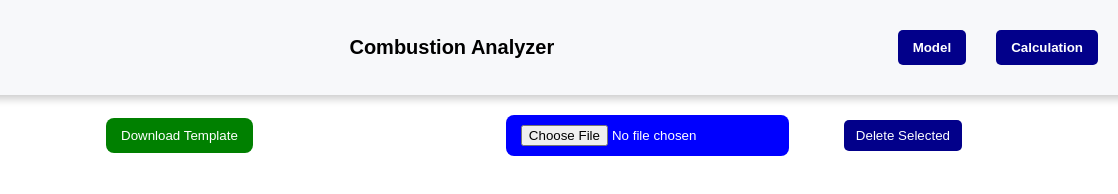
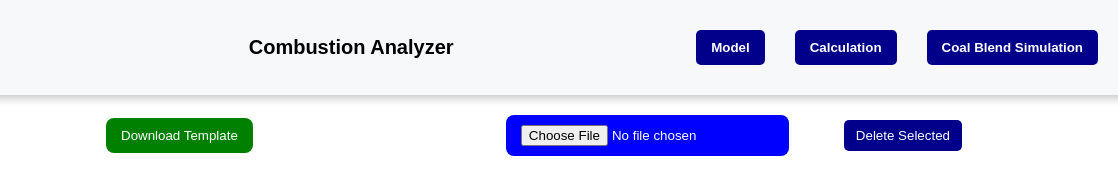
Before and after one commit to shahjoyal/slagging-predictor, a website: page public/coal_table.html in a window 1280 px wide. Shown: the full height of the page, 162-1280 px from the left. Drawn offline with Linux system fonts and the light colour scheme; no server answers.

Commit message:
Update coal_table.html

```diff
--- a/public/coal_table.html
+++ b/public/coal_table.html
@@ -136,6 +136,8 @@
      <div class="nav-buttons">
             <button onclick="window.location.href='model.html'">Model</button>
             <button onclick="window.location.href='slagging_coal_page.html'">Calculation</button>
+         <button onclick="window.location.href='coal_blend_simulation.html'">Coal Blend Simulation</button>
+
 
     </div>
 </div>
```
